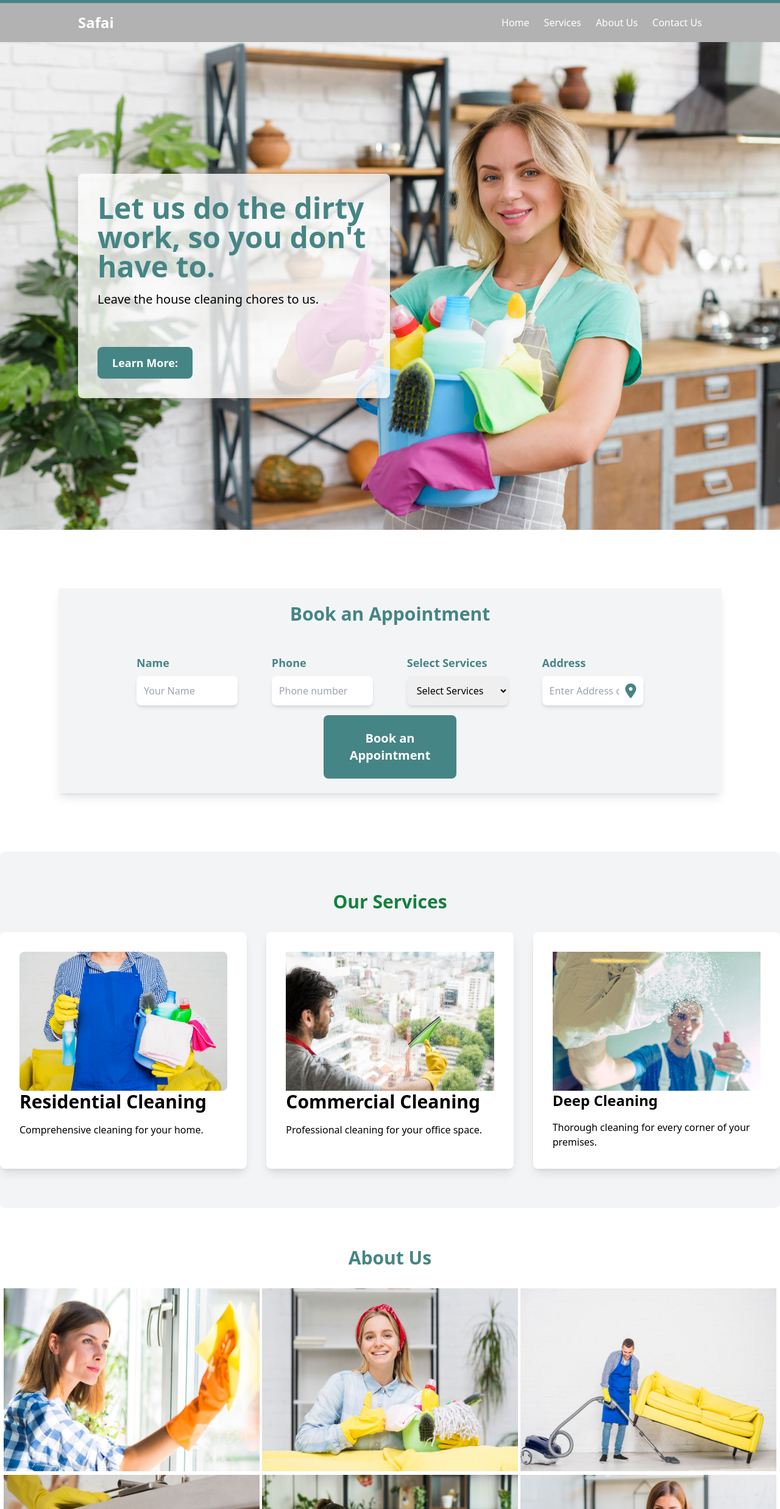
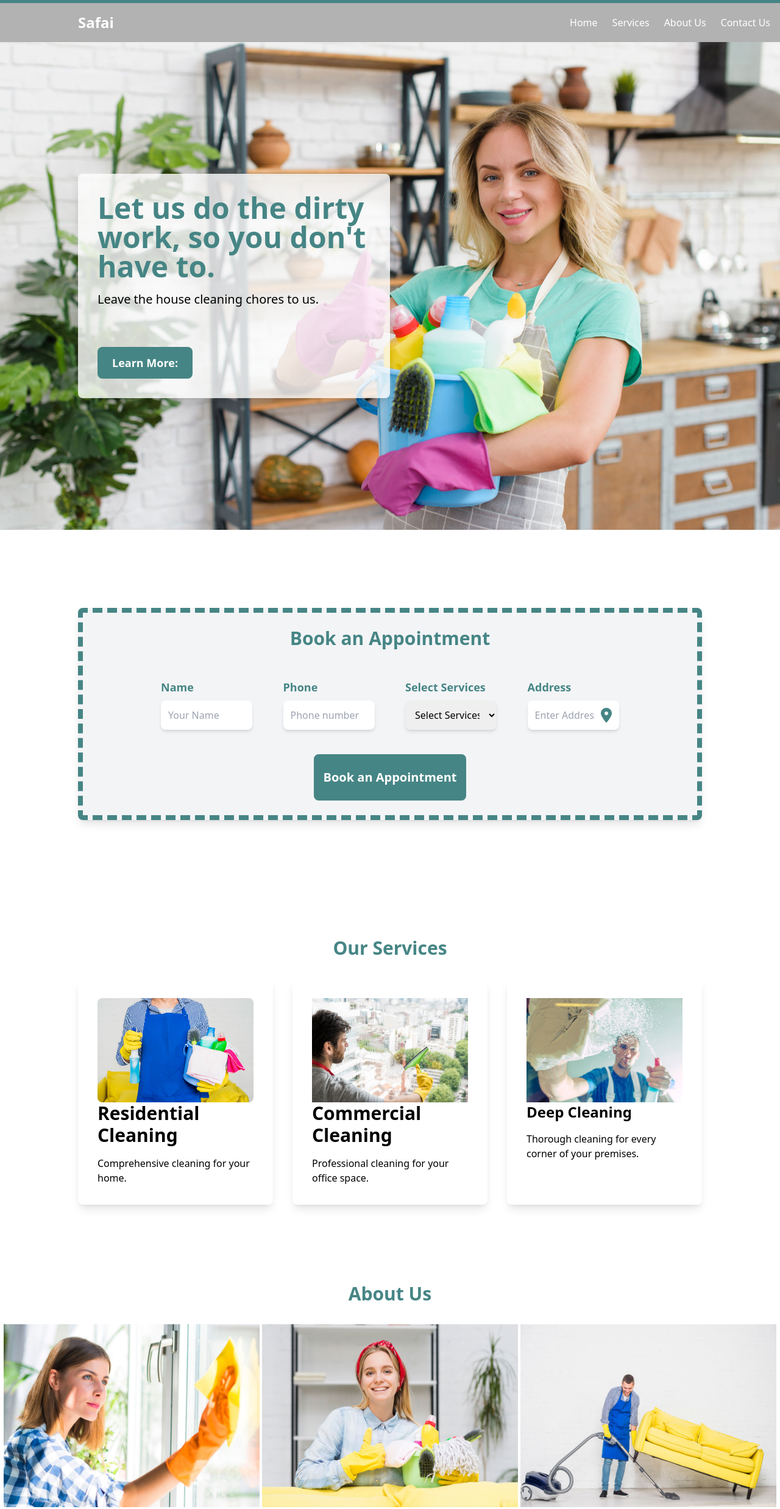
Before and after one commit to DeepeshKalura/saffi-html-page, a plain HTML site: page public/index.html in a window 1280 px wide. Shown: the part 35-2510 px from the top of the page at 61% size. Drawn offline with nearby package versions, Linux system fonts and the light colour scheme; some packages are replaced by stand-ins of ours; a script that the page names is missing.

Commit message:
Update top bar and menu link colors in index.html

```diff
--- a/public/index.html
+++ b/public/index.html
@@ -136,12 +136,14 @@
   <!-- Navigation and header -->
   <header class="relative">
     <nav class="bg-black bg-opacity-30 backdrop-filter backdrop-blur-md sticky top-0 z-20">
-      <div class="container mx-auto flex justify-between items-center py-4 px-4 md:px-32">
-        <a href="#" class="text-2xl font-bold text-white">Safai</a>
-        <button id="menu-toggle" class="text-white md:hidden">
+      <div class="container flex flex-col md:flex-row justify-between items-center py-4 px-4 md:pl-32">
+        <div>
+          <a href="#" class="text-2xl font-bold text-white">Safai</a>
+        </div>
+        <!-- <button id="menu-toggle" class="text-white md:hidden">
           <i class="fas fa-bars"></i>
-        </button>
-        <div id="menu" class="hidden md:flex space-x-6">
+        </button> -->
+        <div id="menu" class="hidden md:flex gap-6">
           <a href="#home" class="text-white hover:text-[#468585]" data-i18n="navHome"></a>
           <a href="#services" class="text-white hover:text-[#468585]" data-i18n="navServices"></a>
           <a href="#about" class="text-white hover:text-[#468585]" data-i18n="navAboutUs"></a>
@@ -156,7 +158,7 @@
     class="md:bg-cover bg-opacity-50 md:bg-[url('./assets/bg_1.jpg')] bg-cover bg-[url('https://images.unsplash.com/photo-1718152423985-2d7909a96fa1?q=80&w=1887&auto=format&fit=crop&ixlib=rb-4.0.3&ixid=M3wxMjA3fDB8MHxwaG90by1wYWdlfHx8fGVufDB8fHx8fA%3D%3D')] mx-auto h-screen"
     data-stellar-background-ratio="0.5">
     <div class="absolute inset-0"></div>
-    <div class="container mx-auto h-full flex items-center justify-start px-4 md:px-32">
+    <div class="container w-86 h-full flex items-center justify-start px-4 md:px-32 ">
       <div class="bg-white bg-opacity-80 p-8 rounded-lg shadow-lg w-full md:w-1/2">
         <h1 class="text-4xl md:text-5xl font-bold mb-4 text-[#468585]" data-i18n="navTagline"></h1>
         <p class="text-lg md:text-xl mb-16" data-i18n="ourneedLine"></p>
@@ -167,7 +169,7 @@
     </div>
   </section>
   <!---- Input Field  ---->
-  <section class="bg-gray-100 py-6 shadow-lg m-24">
+  <section class="bg-gray-100 py-6 shadow-lg m-32 border-8 border-[#468585] rounded-lg border-dashed">
     <h2 class="text-3xl font-bold mb-8 text-center text-[#468585]" data-i18n="inputBookanAppointment"></h2>
     <div class="flex flex-wrap justify-between gap-4 px-4 py-4 md:px-32 mt-2">
       <div class="w-full md:w-1/5">
@@ -198,19 +200,18 @@
         </div>
       </div>
     </div>
-    <div class="justify-center flex">
-      <div class="flex justify-center w-full md:w-1/5">
-        <button class="bg-[#468585] text-white text-xl px-4 py-6 rounded-lg font-bold w-full"
+    <div class="justify-center flex mt-6">
+      <div class="flex justify-center px-32 ">
+        <button class="bg-[#468585] text-white text-xl px-4 py-6 rounded-lg font-bold w-full text-nowrap"
           data-i18n="inputBookanAppointment"></button>
       </div>
     </div>
   </section>
 
   <!-- Services section -->
-  <section id="services" class="py-16 bg-gray-100 rounded-lg">
-
-    <div class="container mx-auto ">
-      <h2 class="text-3xl font-bold mb-8 text-green-700 text-center" data-i18n="offeringLine"></h2>
+  <section id="services" class="py-16  rounded-lg mx-32 ">
+    <div class="container mx-auto">
+      <h2 class="text-3xl font-bold mb-8 text-[#468585] text-center" data-i18n="offeringLine"></h2>
       <div class="grid grid-cols-1 md:grid-cols-3 gap-8">
         <div class="bg-white p-8 rounded-lg shadow-lg">
           <img src="./assets/image_3.jpg" alt="Residential Cleaning Image" class="rounded-lg">
@@ -262,7 +263,7 @@
 
   <!---- Testimonials  ---->
   <section class="bg-gray-100 py-16">
-    <div class="flex justify-center px-12">
+    <div class="flex justify-center mx-32">
       <div class="w-full max-w-6xl flex flex-col items-center py-12">
         <p class="text-center text-3xl font-extrabold mb-16 text-[#468585]" data-i18n="Testimonialstext"></p>
         <p data-i18n="Testimonialsline" class="text-center text-lg mb-12 max-w-lg text-[#468585]"></p>
```
